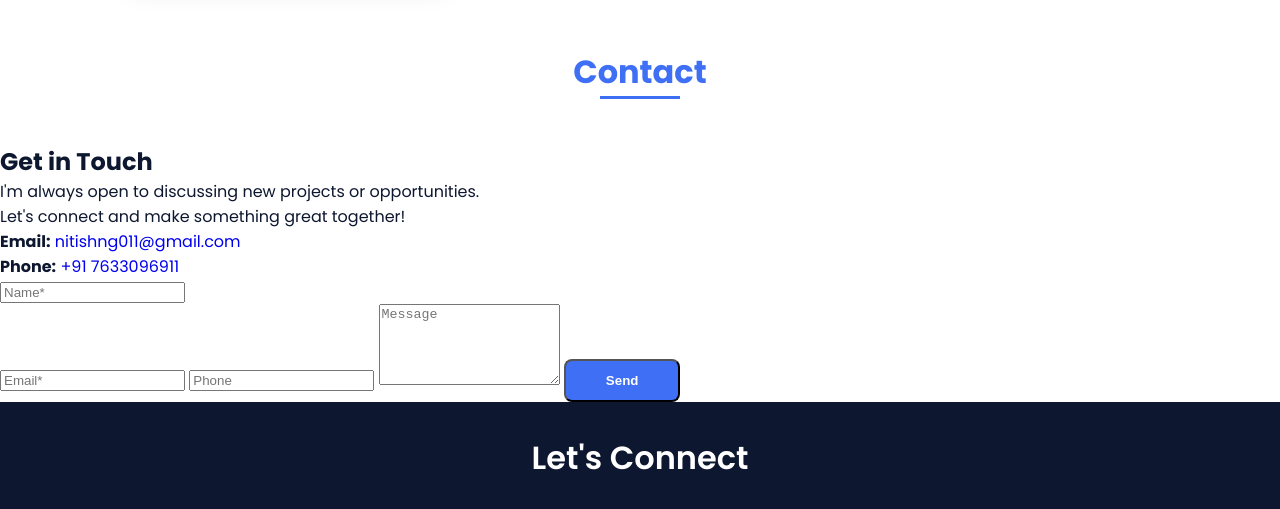
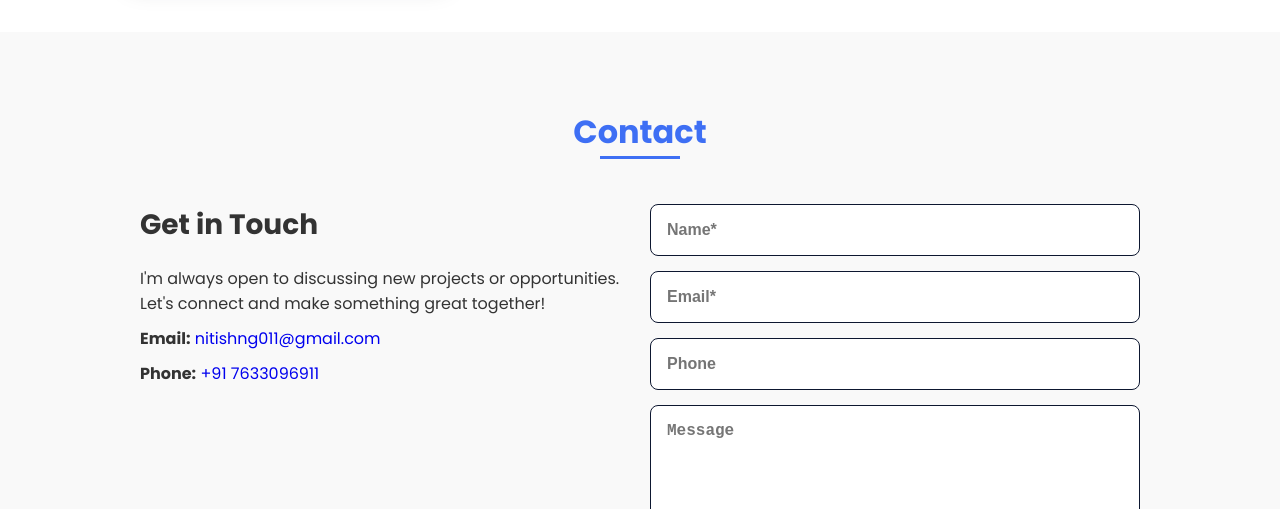
Before and after one commit to nitsg2654/Portfolio-website, a plain HTML site: page index.html in a window 1280 px wide. Shown: the part 2789-3298 px from the top of the page. Drawn offline with nearby package versions, Linux system fonts and the light colour scheme.

Commit message:
Update styles.css

```diff
--- a/assets/css/styles.css
+++ b/assets/css/styles.css
@@ -291,19 +291,19 @@ img {
   z-index: var(--z-back);
 }
 .skills__html {
-  width: 60%;
+  width: 70%;
 }
 .skills__css {
   width: 50%;
 }
-.skills__js {
-  width: 40%;
+.skills__sql {
+  width: 80%;
 }
-.skills__sql {
+.skills__py {
   width: 70%;
 }
-.skills__py {
-  width: 65%;
+.skills__fl {
+  width: 60%;
 }
 .skills__img {
   border-radius: 0.5rem;
@@ -312,6 +312,10 @@ img {
 /* ===== PROJECTS =====*/
 .projects__container {
   row-gap: 2rem;
+}
+.projects__text{
+  /* margin-bottom: var(--mb-4); */
+  text-align: center;
 }
 .projects__img {
   box-shadow: 0px 4px 25px rgba(14, 36, 49, 0.15);
@@ -326,7 +330,7 @@ img {
 }
 
 /* ===== CONTACT ===== */
-/* .contact__input {
+.contact__input {
   width: 100%;
   font-size: var(--normal-font-size);
   font-weight: var(--font-semi);
@@ -334,7 +338,7 @@ img {
   border-radius: 0.5rem;
   border: 1.5px solid var(--second-color);
   outline: none;
-  margin-bottom: var(--mb-4);
+  margin-bottom: var(--mb-1);
 }
 .contact__button {
   display: block;
@@ -343,16 +347,62 @@ img {
   font-size: var(--normal-font-size);
   cursor: pointer;
   margin-left: auto;
-} */
-.contact__cn{
-  font-size: 1rem;
-
 }
-
-.contact__email{
-  font-size: 1rem;
+.contact-section {
+  padding: 60px 20px;
+  background-color: #f9f9f9;
 }
-
+.contact-container {
+  display: flex;
+  justify-content: space-between;
+  gap: 20px;
+  max-width: 1000px;
+  margin: auto;
+  flex-wrap: wrap;
+}
+/* Left Info Side */
+.contact-info {
+  flex: 1;
+  min-width: 280px;
+  color: #333;
+}
+.contact-info h2 {
+  font-size: 28px;
+  margin-bottom: 20px;
+}
+.contact-info p {
+  margin: 10px 0;
+  font-size: 16px;
+}
+.contact__item a:hover {
+  text-decoration: underline;
+}
+/* Right Form Side */
+.contact-form {
+  flex: 1;
+  min-width: 280px;
+}
+form {
+  display: flex;
+  flex-direction: column;
+  gap: 15px;
+}
+.form-row {
+  display: flex;
+  gap: 10px;
+}
+.form-row input {
+  flex: 1;
+}
+input, textarea {
+  padding: 10px;
+  font-size: 14px;
+  border: 1px solid #ccc;
+  border-radius: 4px;
+}
+.contact__button:hover {
+  background-color: #058bf2;
+}
 /* ===== FOOTER =====*/
 .footer {
   background-color: var(--second-color);
@@ -419,12 +469,13 @@ img {
     column-gap: 2rem;
     padding-top: 2rem;
   }
-  /* .contact__form {
+  .contact__form {
     width: 360px;
     padding-top: 2rem;
-  } */
+  }
   .contact__container {
     justify-items: center;
+    flex-direction: column;
   }
 }
 @media screen and (min-width: 768px) {
```
